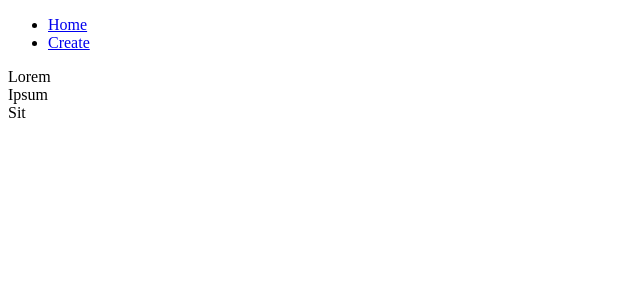
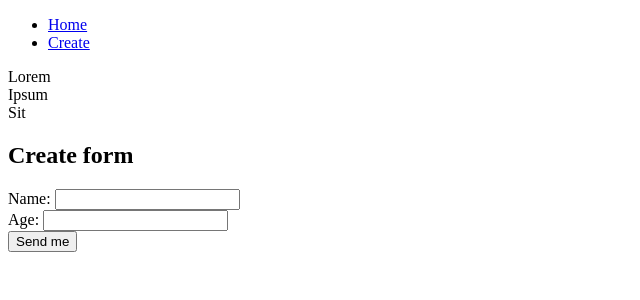
Before and after one commit to JanNowaczek/firebase, a React (Create React App) app in the folder crud/: page / in a window 1280 px wide. Shown: the top 300 px of the page, without its empty margins (0-640 px from the left). Built offline with nearby package versions, Linux system fonts and the light colour scheme.

Commit message:
Create component added

```diff
--- a/crud/src/App.js
+++ b/crud/src/App.js
@@ -3,6 +3,7 @@ import { BrowserRouter, Route } from 'react-router-dom';
 
 import Menu from './components/Menu'
 import List from './components/List'
+import Create from './components/Create'
 
 
 class App extends Component {
@@ -11,6 +12,7 @@ class App extends Component {
       <BrowserRouter>
         <Menu />
         <Route exact path="/" component={List} />
+        <Route exact path="/" component={Create} />
       </BrowserRouter>
     );
   }
--- /dev/null
+++ b/crud/src/components/Create.js
@@ -0,0 +1,32 @@
+import React, { Component } from 'react';
+
+class Create extends Component {
+
+    state = {
+        name: '',
+        age: ''
+    }
+
+    handleChange = (event, fieldName) => {
+        this.setState({ [fieldName]: event.target.value });
+    }
+
+    render() {
+        return (
+            <div>
+                <h2>Create form</h2>
+                <form>
+                    <div>
+                        Name: <input type="text" onChange={(event) => this.handleChange(event, 'name')} />
+                    </div>
+                    <div>
+                        Age: <input type="text" onChange={(event) => this.handleChange(event, 'age')} />
+                    </div>
+                    <button>Send me</button>
+                </form>
+            </div>
+        );
+    }
+}
+
+export default Create;
```
